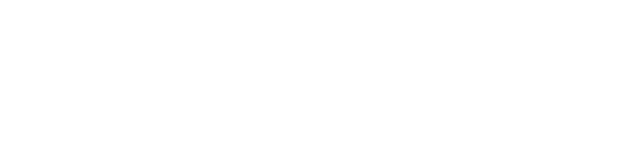
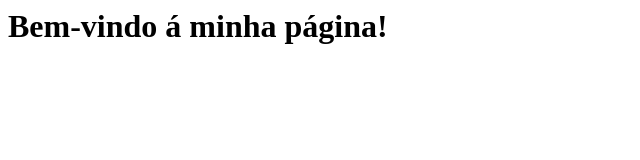
Before and after one commit to Anamichalichen23/minha-primeira-pagina, a plain HTML site: page index.html in a window 1280 px wide. Shown: the whole page, without its empty margins (0-640 px from the left). Drawn offline with Linux system fonts and the light colour scheme.

Commit message:
index.html

```diff
--- a/index.html
+++ b/index.html
@@ -1,3 +1,10 @@
-<DOCIYPE html>
-<html lang="pt-BR"></html>
-</DOCIYPE>
+<DOCIYPE html> <! - - Declara que documento é HTML -->
+<html lang="pt-BR"></html> <!-- Define o idioma como português do Brasil -->
+<head><!-- Contém os metadados e configuração da página -->
+    <meta charset="UTF-8"> <!--Define a condição de caracteries especiais é acentos-->
+    <meta name="viewport" content="width=device-width, inital-scale=1.0"> <!--Garante que a página seja
+    <title>Primeira página Web</title> <!--Define o título da aba do navegador-->
+</head> <!--Fechar o cabeçario da página-->
+<body><!--Iniciar o corpo da página, onde o conteúdo visivel-->
+<h1> Bem-vindo á minha página!</h1><!--Exibe o tamanho da fonte nível 1 é -->
+</DOCIYPE
```
